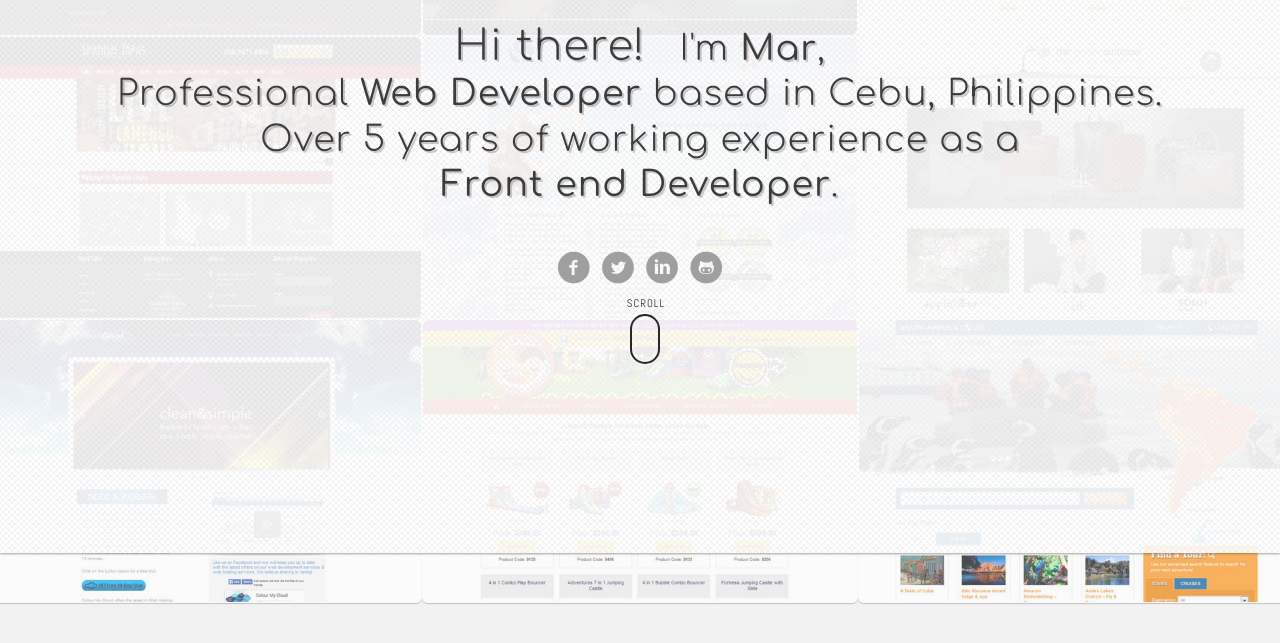
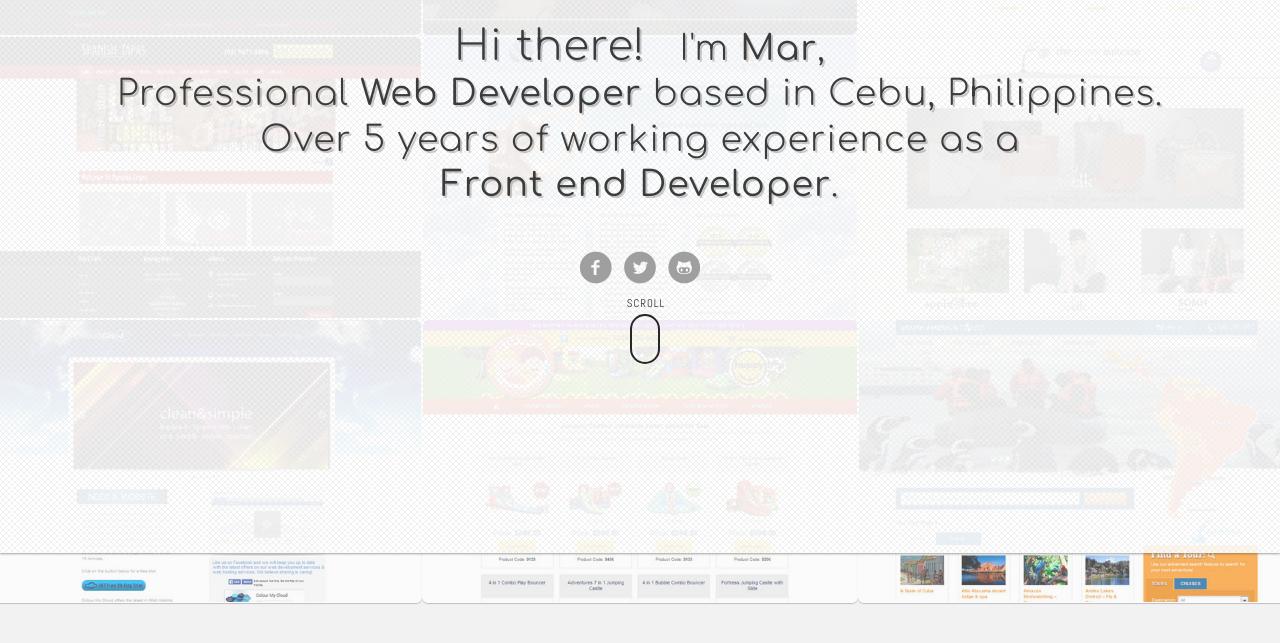
Before and after one commit to marmanay/My-Projects, a plain HTML site: page index.html in a window 1280 px wide. Shown: the part 247-890 px from the top of the page. Drawn offline with Linux system fonts and the light colour scheme; files whose address does not match are found by name.

Commit message:
Update index.html

```diff
--- a/index.html
+++ b/index.html
@@ -68,9 +68,9 @@
                             <ul>
                                 <li><a class="icon icon-facebook-circled" href="https://www.facebook.com/marmanay" target="_blank">&nbsp;</a></li>
                                 <li><a class="icon icon-twitter-circled" href="https://twitter.com/chiqmarwebs" target="_blank">&nbsp;</a></li>
-                                <li><a class="icon icon-linkedin-circled" href="https://www.linkedin.com/in/marfel-manaytay-111b4215" target="_blank">&nbsp;</a></li>
+                                <li class="hide"><a class="icon icon-linkedin-circled" href="https://www.linkedin.com/in/marfel-manaytay-111b4215" target="_blank">&nbsp;</a></li>
                                 <li class="hide"><a class="icon icon-gplus-circled" href="#">&nbsp;</a></li>
-                        <li><a class="icon icon-github-circled" href="https://github.com/marmanay/portfolio" target="_blank">&nbsp;</a></li>
+                                <li><a class="icon icon-github-circled" href="https://github.com/marmanay/portfolio" target="_blank">&nbsp;</a></li>
 </ul>
                         </div>
                         &nbsp;
```
